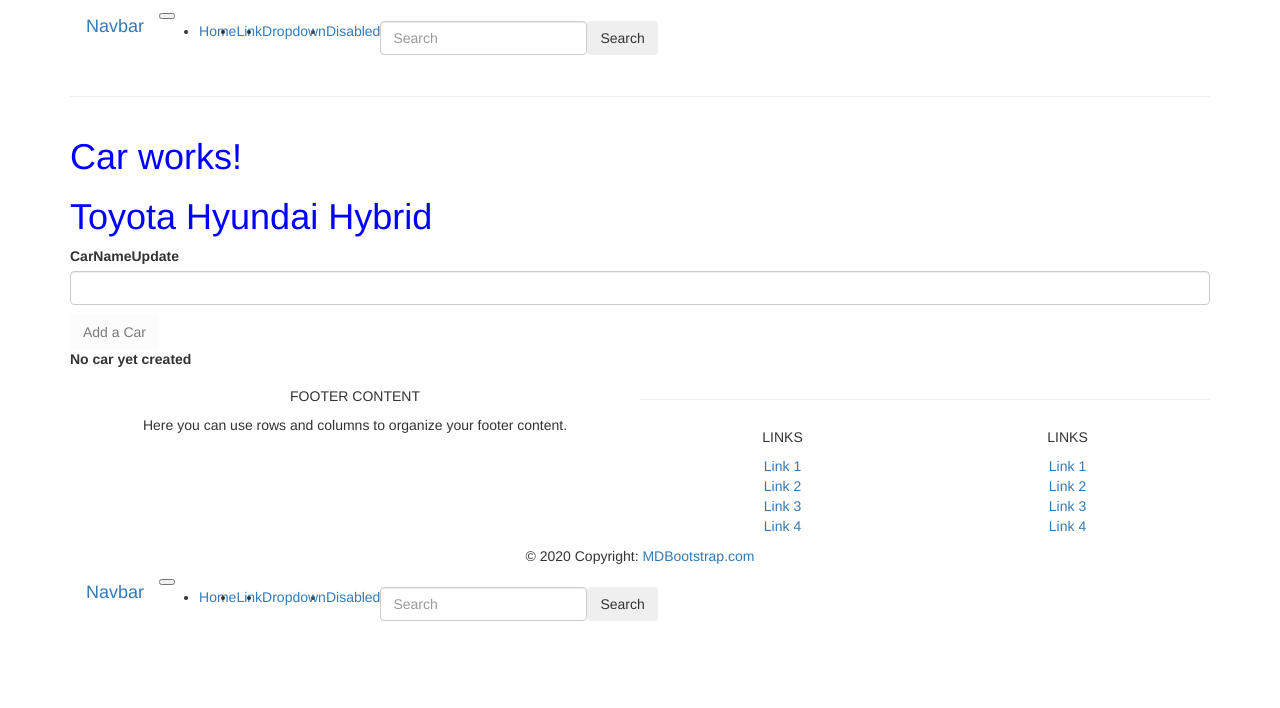
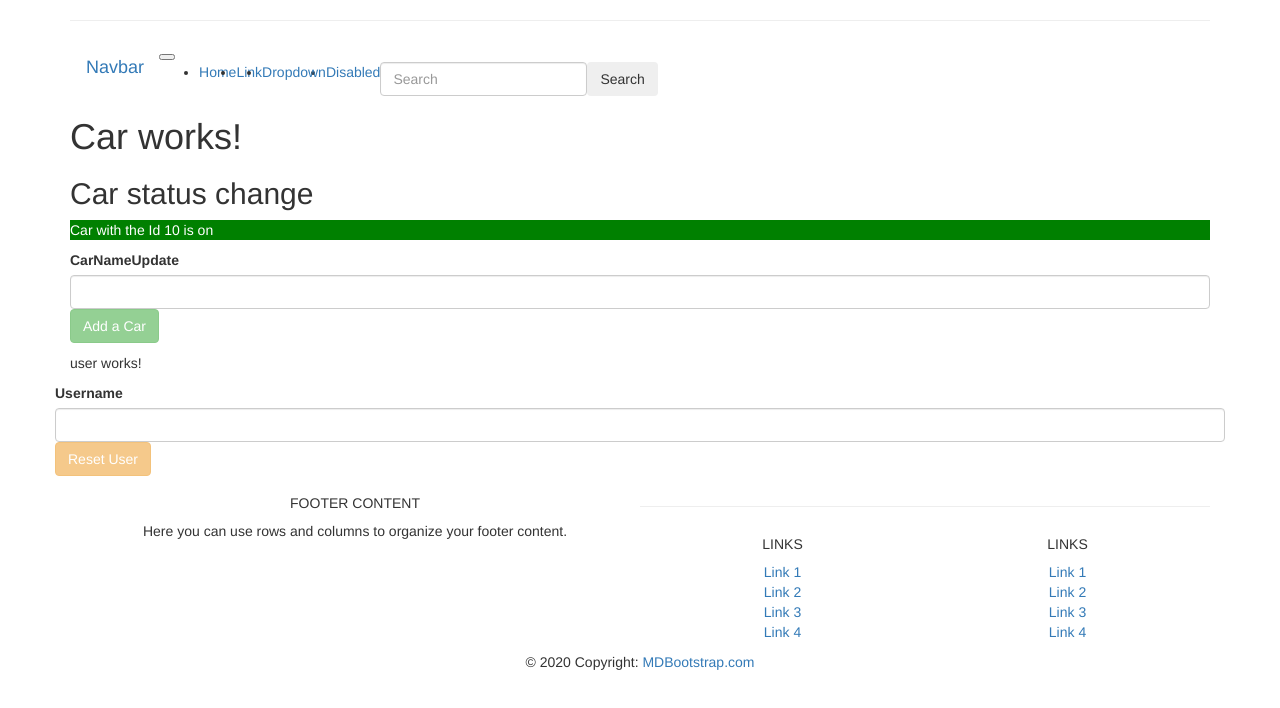
Before and after one commit to jean-dedieu/angular-carApp, an Angular app: page / in a window 1280 px wide. Shown: the top 708 px of the page. Built offline with nearby package versions, Linux system fonts and the light colour scheme.

Commit message:
implemented ngIf and ngClass

```diff
--- a/src/app/app.component.html
+++ b/src/app/app.component.html
@@ -1,5 +1,5 @@
 <div class="container">
-    <app-menu></app-menu>
+
   <div class="row">
     <div class="col-xs-12">
 
@@ -8,7 +8,11 @@
     </div>
 
   </div>
+  <app-menu></app-menu>
   <app-car></app-car>
+
+
   <app-footer></app-footer>
-  <app-menu></app-menu>
+
+
 </div>
--- a/src/app/app.module.ts
+++ b/src/app/app.module.ts
@@ -6,13 +6,17 @@ import {MenuComponent} from "./menu/menu.component";
 import {FooterComponent} from "./footer/footer.component";
 import { CarComponent } from './car/car.component';
 import {FormsModule} from "@angular/forms";
+import { UserComponent } from './user/user.component';
+
 
 @NgModule({
   declarations: [
     AppComponent,
     MenuComponent,
     FooterComponent,
-    CarComponent
+    CarComponent,
+    UserComponent,
+
   ],
   imports: [
     BrowserModule,
--- a/src/app/car/car.component.html
+++ b/src/app/car/car.component.html
@@ -1,5 +1,10 @@
 <h1>Car works!</h1>
-<h1>{{ carBrand }}</h1>
+<h2>Car status change</h2>
+<!--online is our class in .ts tyles declared-->
+<p [ngStyle]="{backgroundColor: getColor()}"
+   [ngClass]="{online:carStatus == 'on'}">
+  {{ 'Car' }}  with the Id {{ carId }} is {{ getCarStatus() }}</p>
+
 <label>CarNameUpdate</label>
 <!--input
   type="text"
@@ -11,12 +16,14 @@
 <input
   type="text"
   class="form-control"
- [(ngModel)]="carName">
-<p>{{ carName }}</p>
+  [(ngModel)]="carName">
+<!--p>{{ carName }}</p-->
 
-<button class="btn btn-succSess"
+<button class="btn btn-success"
         [disabled]="!allowAddNewCar"
         (click)="onDisplayCreatedCar()">Add a Car
 </button>
-
-<p> {{carCreationStatus}} </p>
+<p *ngIf="carCreated">You created a car and his name is : {{carName}}</p>
+<p *ngFor="let car of cars"></p>
+<!--p> {{carCreationStatus}} </p-->
+<app-user></app-user>
--- a/src/app/car/car.component.ts
+++ b/src/app/car/car.component.ts
@@ -3,25 +3,45 @@ import {Component, OnInit} from '@angular/core';
 @Component({
   selector: 'app-car',
   templateUrl: './car.component.html',
-  styleUrls: ['./car.component.css']
+  styleUrls: ['./car.component.css'],
+  styles: [`
+    .online {
+      color: white;/*when car status is on we add colors text in white*/
+    }
+  `]
 })
 export class CarComponent implements OnInit {
+  carId : number = 10;
+  carStatus : string = 'off';
   carPrice = 330000;
-  carBrand = "Toyota Hyundai Hybrid";
   allowAddNewCar = false;
   carCreationStatus = "No car yet created";
   carName = '';
+  carCreated = false;//see down when car created we turn it to true, ngIf concept in html
+  cars = ['car1','car2'];
+
+
 
   constructor() {
+    //time out to active button
     setTimeout(() => {
       this.allowAddNewCar = true;
     }, 7000);
+
+    //initialize car status attibute
+    this.carStatus = Math.random() > 0.5 ? 'on' : 'off';
+
   }
 
   ngOnInit(): void {
   }
-
+  //getter
+  getCarStatus() {
+    return this.carStatus
+  }
   onDisplayCreatedCar() {
+    this.carCreated = true;//we turn it to true when add car the button is clicked
+    this.cars.push(this.carName);//we push a car in our cars declared array
     this.carCreationStatus = "You created the car " + this.carName;
   }
 
@@ -29,4 +49,7 @@ export class CarComponent implements OnInit {
     this.carName = (<HTMLInputElement>event.target).value;
 
   }
+  getColor() {
+    return this.carStatus == 'on' ? 'green' : 'red';
+  }
 }
--- /dev/null
+++ b/src/app/user/user.component.html
@@ -0,0 +1,11 @@
+<p>user works!</p>
+<div class="containener">
+  <div class="row">
+    <label>Username</label>
+    <input type="text" class="form-control" [(ngModel)]="username">
+      <button class="btn btn-warning"
+              [disabled]="username == ''"
+               (click)="username = ' '">Reset User</button>
+    <p> {{ username }}</p>
+  </div>
+</div>
--- /dev/null
+++ b/src/app/user/user.component.ts
@@ -0,0 +1,16 @@
+import { Component, OnInit } from '@angular/core';
+
+@Component({
+  selector: 'app-user',
+  templateUrl: './user.component.html',
+  styleUrls: ['./user.component.css']
+})
+export class UserComponent implements OnInit {
+  username='';
+
+  constructor() { }
+
+  ngOnInit(): void {
+  }
+
+}
```
Also changed, not shown: src/app/user/user.component.css (added), 1 other file (tests, documents, lock files or other folders).
